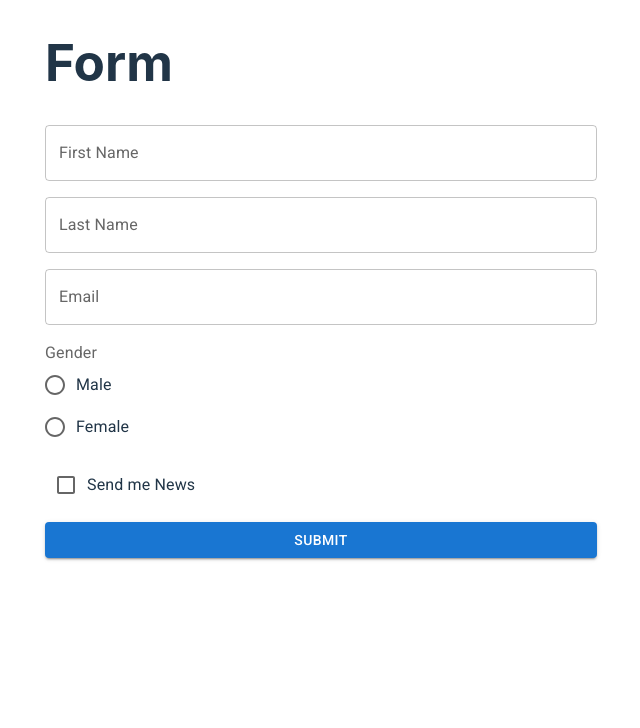
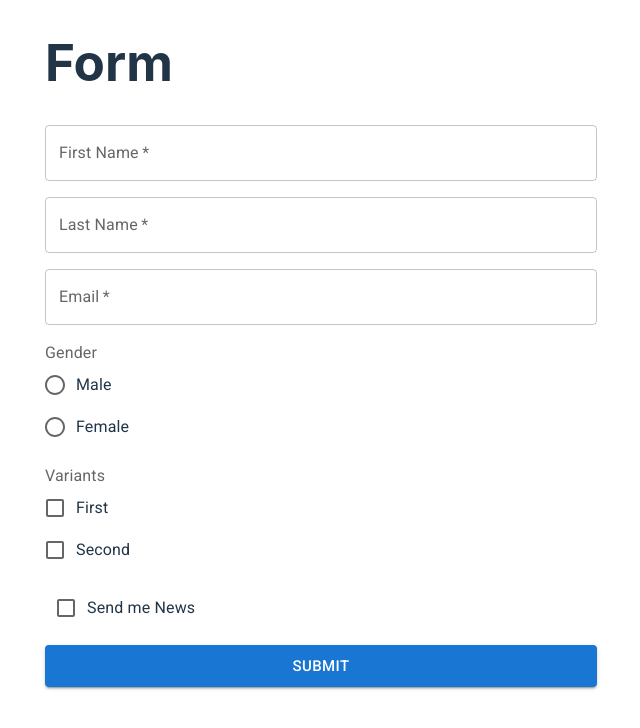
Before and after one commit to victorpavlov/rhf-poc, a React (Vite) app: page / in a window 1280 px wide. Shown: the top 728 px of the page, without its empty margins (319-959 px from the left). Built offline with nearby package versions, Linux system fonts and the light colour scheme.

Commit message:
Add checkboxes group control.

```diff
--- /dev/null
+++ b/src/components/Checkboxes/Checkboxes.tsx
@@ -0,0 +1,43 @@
+import { Controller } from 'react-hook-form';
+import {
+  FormControlLabel,
+  FormControl,
+  FormLabel,
+  FormGroup,
+  Checkbox,
+} from '@mui/material';
+import { IRadios } from '../../types';
+
+const Checkboxes = ({ name, label, control, options }: IRadios) => {
+  return (
+    <FormControl component='fieldset'>
+      <FormLabel htmlFor={name}>{label}</FormLabel>
+      <FormGroup>
+        {options?.map((option, i) => (
+          <Controller
+            key={`${name}-${option.value}`}
+            name={`${name}[${i}]`}
+            control={control}
+            render={({ field }) => (
+              <FormControlLabel
+                value={option.value}
+                control={
+                  <Checkbox
+                    onChange={(event) => {
+                      field.onChange(
+                        event.target.checked ? option.value : ''
+                      );
+                    }}
+                  />
+                }
+                label={option.label}
+              />
+            )}
+          />
+        ))}
+      </FormGroup>
+    </FormControl>
+  );
+};
+
+export default Checkboxes;
--- a/src/components/Form/Form.tsx
+++ b/src/components/Form/Form.tsx
@@ -1,3 +1,4 @@
+import { ReactNode } from 'react';
 import { useForm, Controller, SubmitHandler } from 'react-hook-form';
 import { zodResolver } from '@hookform/resolvers/zod';
 import formSchema from '../../models/form-schema';
@@ -12,31 +13,31 @@ import {
   Button,
 } from '@mui/material';
 import Radios from '../Radios/Radios';
+import Checkboxes from '../Checkboxes/Checkboxes';
 
 type FormSchema = z.infer<typeof formSchema>;
 
 export default function Form() {
   const fields = formSchema.keyof()._def.values;
+  const defaultValues = Object.fromEntries(fields.map((v) => [v, '']));
+
   const {
     control,
     handleSubmit,
     formState: { errors },
   } = useForm<FormSchema>({
     resolver: zodResolver(formSchema),
+    defaultValues,
   });
   const onSubmit: SubmitHandler<FormSchema> = (d) => console.log(d);
 
   return (
     <Container maxWidth='sm'>
       <h1>Form</h1>
-      {errors.firstName?.message}
-      {errors.lastName?.message}
-      {errors.email?.message}
-      {errors.gender?.message}
-      {errors.subscription?.message}
       <form onSubmit={handleSubmit(onSubmit)}>
         <Stack spacing={2}>
           {fields.map((f) => {
+            const error = errors[f]?.message as ReactNode;
             switch (data[f].type) {
               case 'checkbox':
                 return (
@@ -54,7 +55,13 @@ export default function Form() {
                   />
                 );
               case 'radios':
-                return <Radios key={f} name={f} {...data[f]} control={control} />;
+                return (
+                  <Radios key={f} name={f} {...data[f]} control={control} />
+                );
+              case 'checkboxes':
+                return (
+                  <Checkboxes key={f} name={f} {...data[f]} control={control} />
+                );
               default:
                 return (
                   <Controller
@@ -62,13 +69,13 @@ export default function Form() {
                     name={f}
                     control={control}
                     render={({ field }) => (
-                      <TextField {...data[f]} {...field} />
+                      <TextField {...data[f]} {...field} error={!!errors[f]} helperText={error} />
                     )}
                   />
                 );
             }
           })}
-          <Button variant='contained' type='submit'>
+          <Button variant='contained' type='submit' size='large'>
             Submit
           </Button>
         </Stack>
--- a/src/data/form-data.json
+++ b/src/data/form-data.json
@@ -1,15 +1,18 @@
 {
   "firstName": {
     "type": "text",
-    "label": "First Name"
+    "label": "First Name",
+    "required": true
   },
   "lastName": {
     "type": "text",
-    "label": "Last Name"
+    "label": "Last Name",
+    "required": true
   },
   "email": {
     "type": "mail",
-    "label": "Email"
+    "label": "Email",
+    "required": true
   },
   "gender": {
     "type": "radios",
@@ -25,6 +28,20 @@
       }
     ]
   },
+  "variants": {
+    "type": "checkboxes",
+    "label": "Variants",
+    "options": [
+      {
+        "label": "First",
+        "value": "f"
+      },
+      {
+        "label": "Second",
+        "value": "s"
+      }
+    ]
+  },
   "subscription": {
     "type": "checkbox",
     "label": "Send me News"
--- a/src/models/form-schema.ts
+++ b/src/models/form-schema.ts
@@ -1,11 +1,12 @@
 import * as z from 'zod';
 
 const formSchema = z.object({
-  firstName: z.string().min(3, {message: 'Required'}),
-  lastName: z.string().min(3, {message: 'Required'}),
-  email: z.string().email({message: 'Wrong format'}),
+  firstName: z.string().min(2, {message: 'First Name length should be more than 2 characters'}),
+  lastName: z.string().min(2, {message: 'First Name length should be more than 2 characters'}),
+  email: z.string().email({message: 'Wrong Email format'}),
   gender: z.string(),
-  subscription: z.boolean(),
+  variants: z.any(),
+  subscription: z.boolean().or(z.string()).optional(),
 });
 
 export default formSchema;
```
